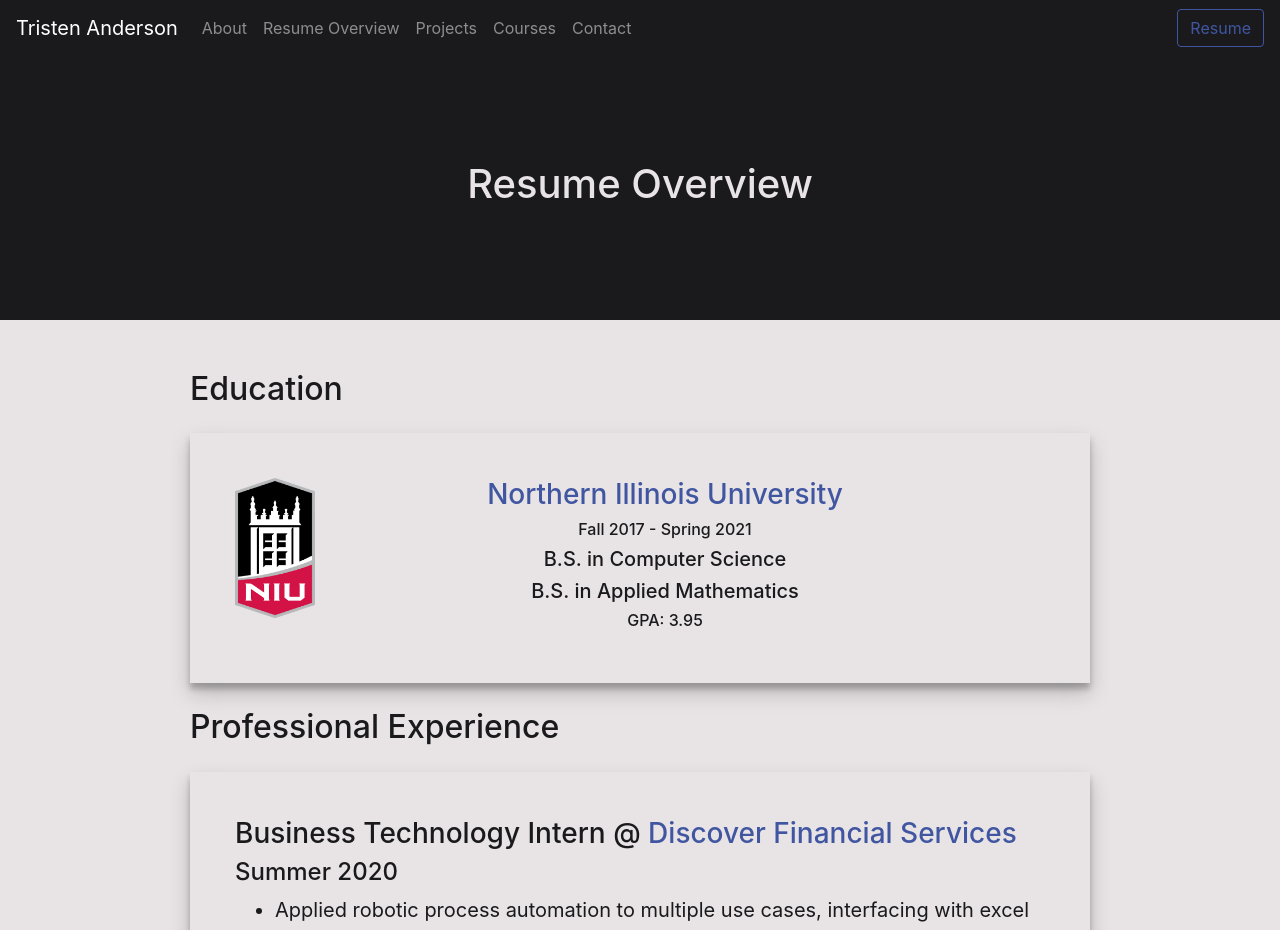
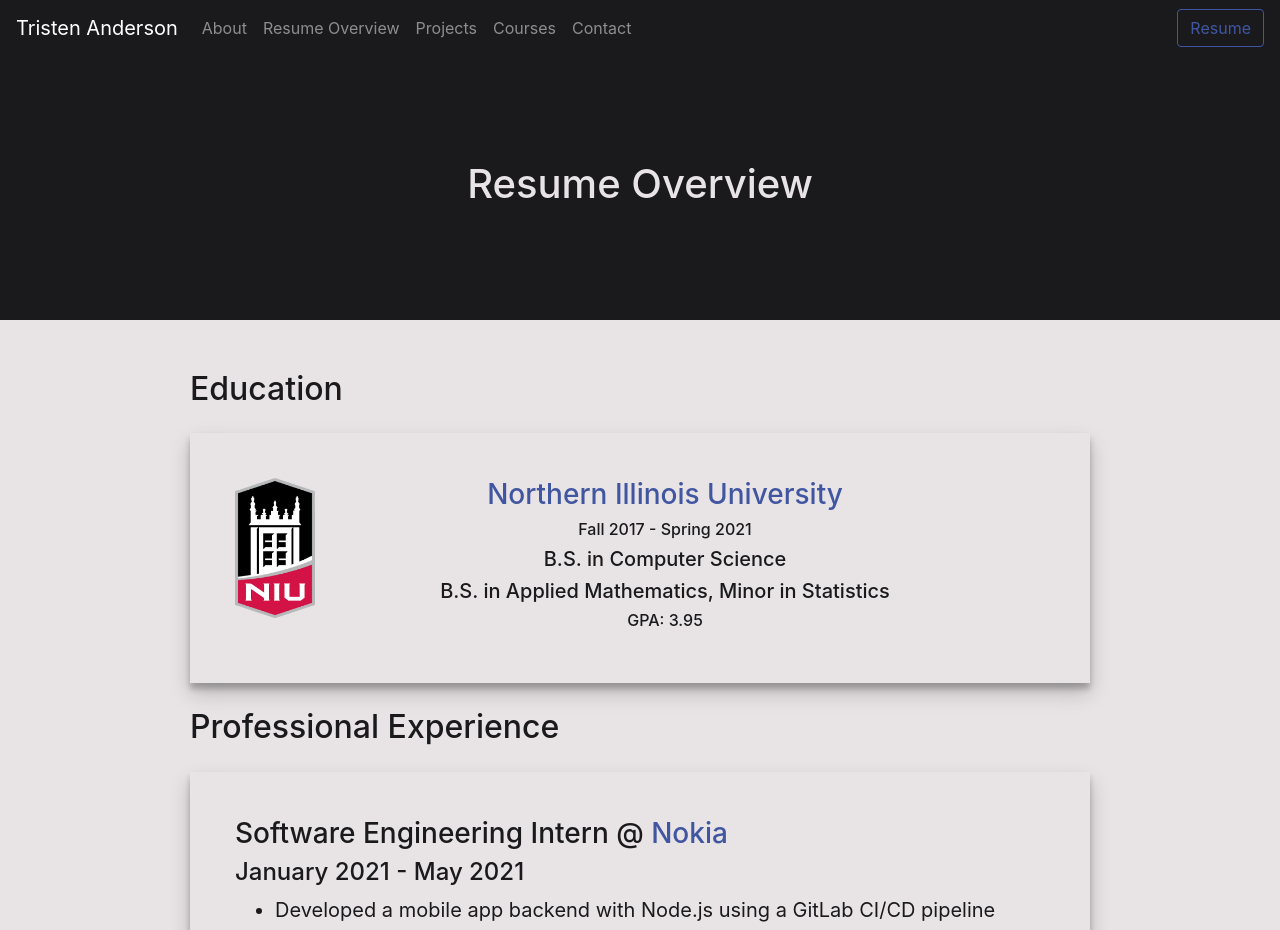
Before and after one commit to TristenAnderson/TristenAnderson.github.io, a React (Create React App) app in the folder portfolio-app/: page /#/Work in a window 1280 px wide. Shown: the top 930 px of the page. Built offline with nearby package versions, Linux system fonts and the light colour scheme.

Commit message:
updated education and work history

```diff
--- a/portfolio-app/src/data/education.js
+++ b/portfolio-app/src/data/education.js
@@ -4,7 +4,7 @@
         university: "Northern Illinois University",
         degree: [
             "B.S. in Computer Science",
-            "B.S. in Applied Mathematics",
+            "B.S. in Applied Mathematics, Minor in Statistics",
         ],
         link: "https://www.niu.edu",
         date: "Fall 2017 - Spring 2021",
--- a/portfolio-app/src/data/jobs.js
+++ b/portfolio-app/src/data/jobs.js
@@ -1,5 +1,18 @@
 
 const jobs = [
+    {
+        company: "Nokia",
+        title: "Software Engineering Intern",
+        link: "https://www.nokia.com/",
+        date: "January 2021 - May 2021",
+        points: [
+            "Developed a mobile app backend with Node.js using a GitLab CI/CD pipeline",
+            "Organized Docker containerization and deployment using Kubernetes",
+        ],
+        image: "",
+        imageDesc: "Nokia Company Logo",
+
+    },
     {
         company: "Discover Financial Services",
         title: "Business Technology Intern",
```
Also changed, not shown: 1 other file (tests, documents, lock files or other folders).
